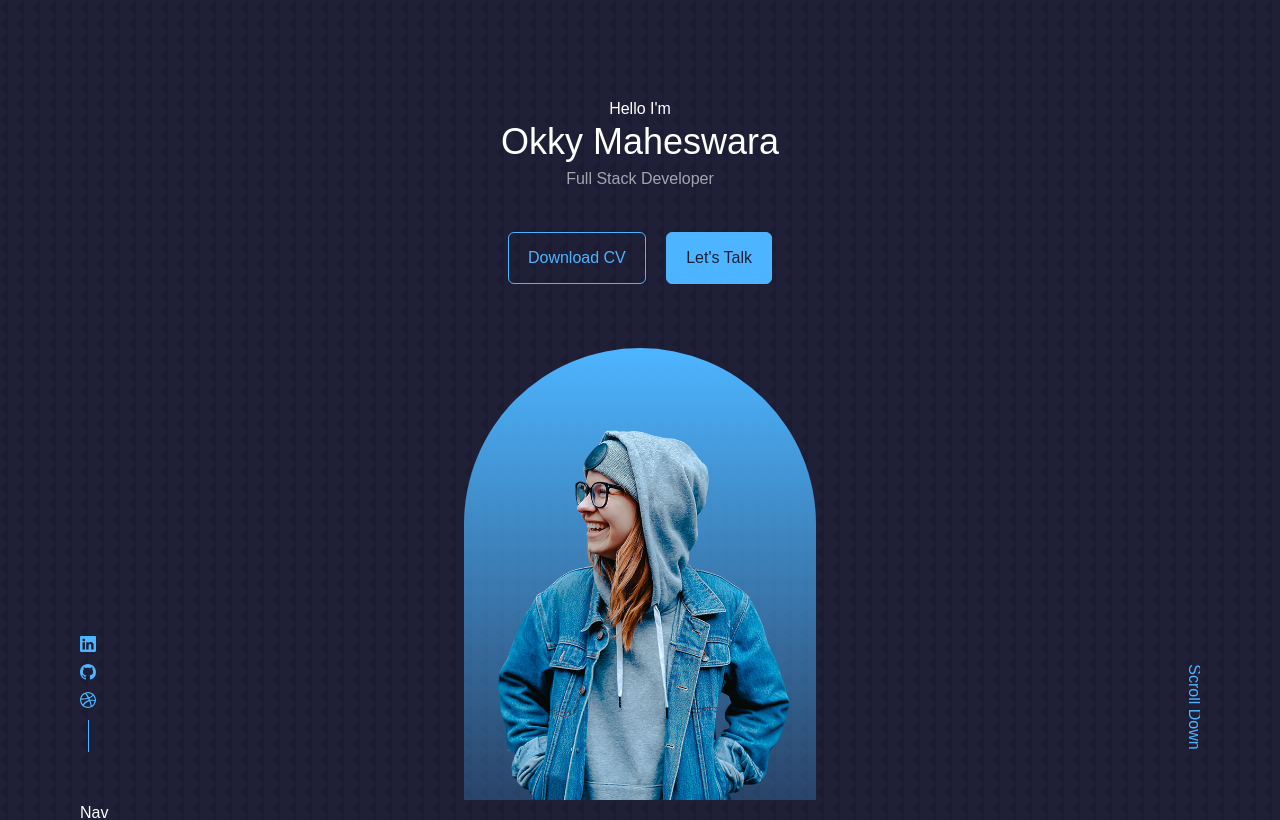
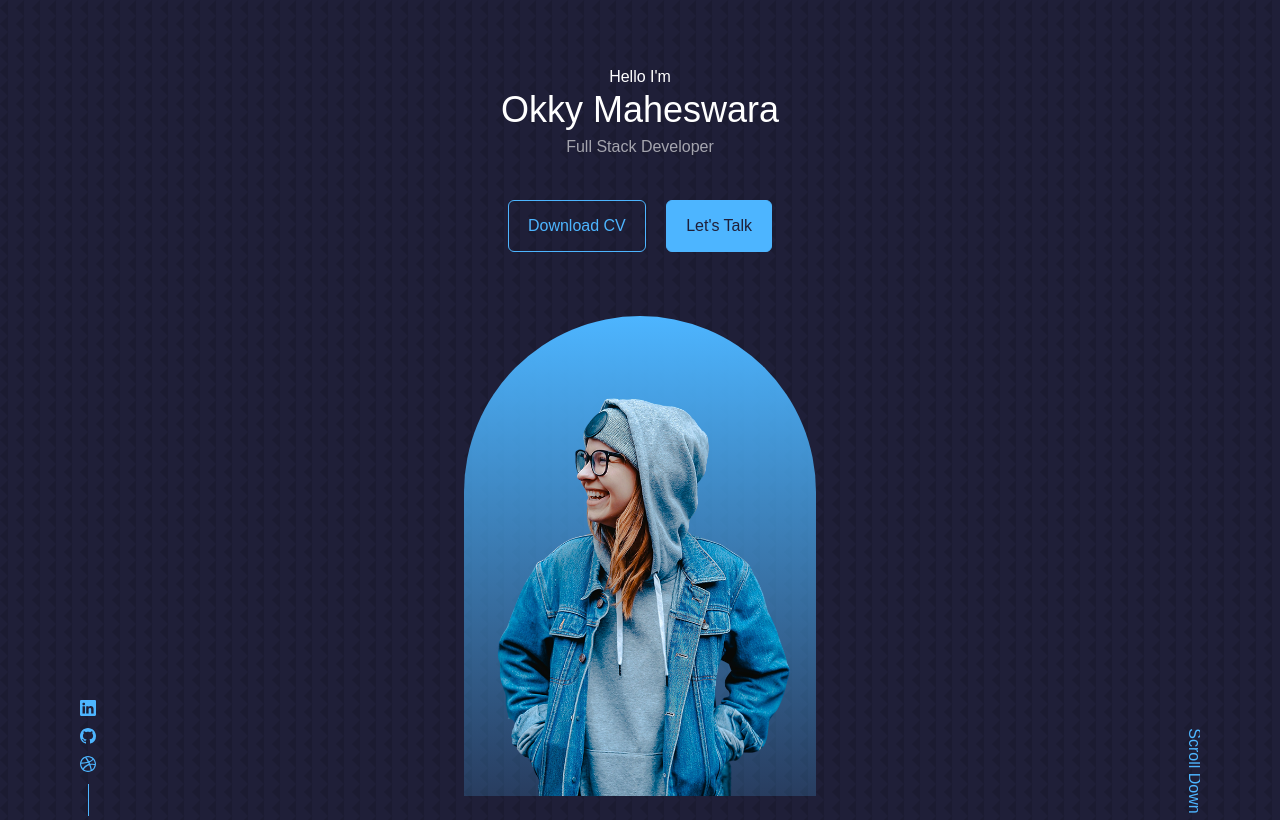
Before and after one commit to putuokky/nextjs-personal-web, a Next.js app: page / in a window 1280 px wide. Shown: the top 820 px of the page. Built offline with nearby package versions, Linux system fonts and the light colour scheme.

Commit message:
menyesuaian foto

```diff
--- a/components/Header.js
+++ b/components/Header.js
@@ -6,7 +6,7 @@ import Link from "next/link";
 
 export default function Header() {
   return (
-    <header className="h-screen pt-24 overflow-hidden">
+    <header className="md:max-h-screen h-screen overflow-hidden">
       <div className="text-center h-full relative">
         <h5>Hello I'm</h5>
         <h1>Okky Maheswara</h1>
--- a/components/Layout.js
+++ b/components/Layout.js
@@ -9,7 +9,7 @@ export default function Layout(props) {
       <Head>
         <title>My Personal Portfolio Sites</title>
       </Head>
-      <div className='container mx-auto'>
+      <div className='container mx-auto pt-16'>
         <Header />
         <Nav />
         <main>
```
